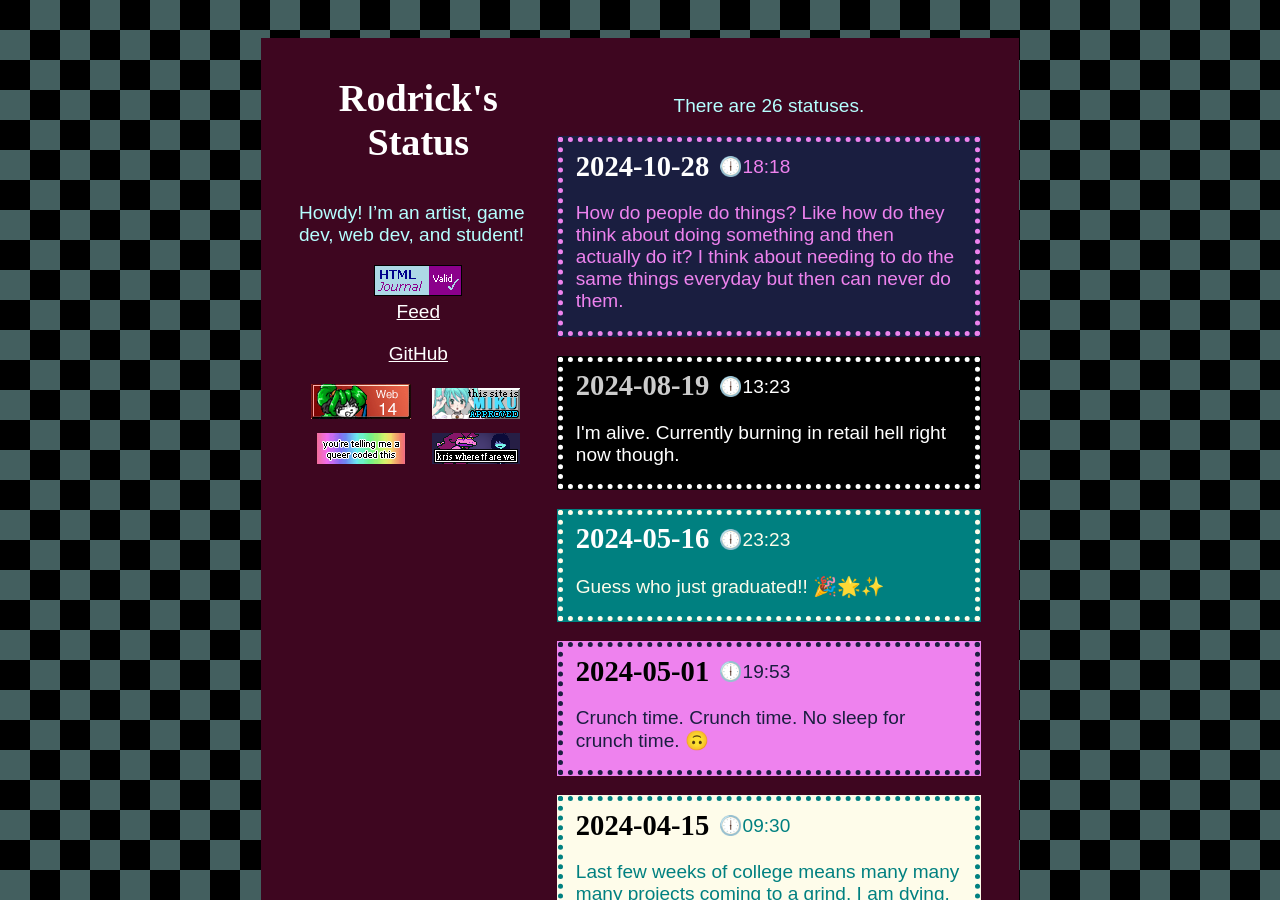
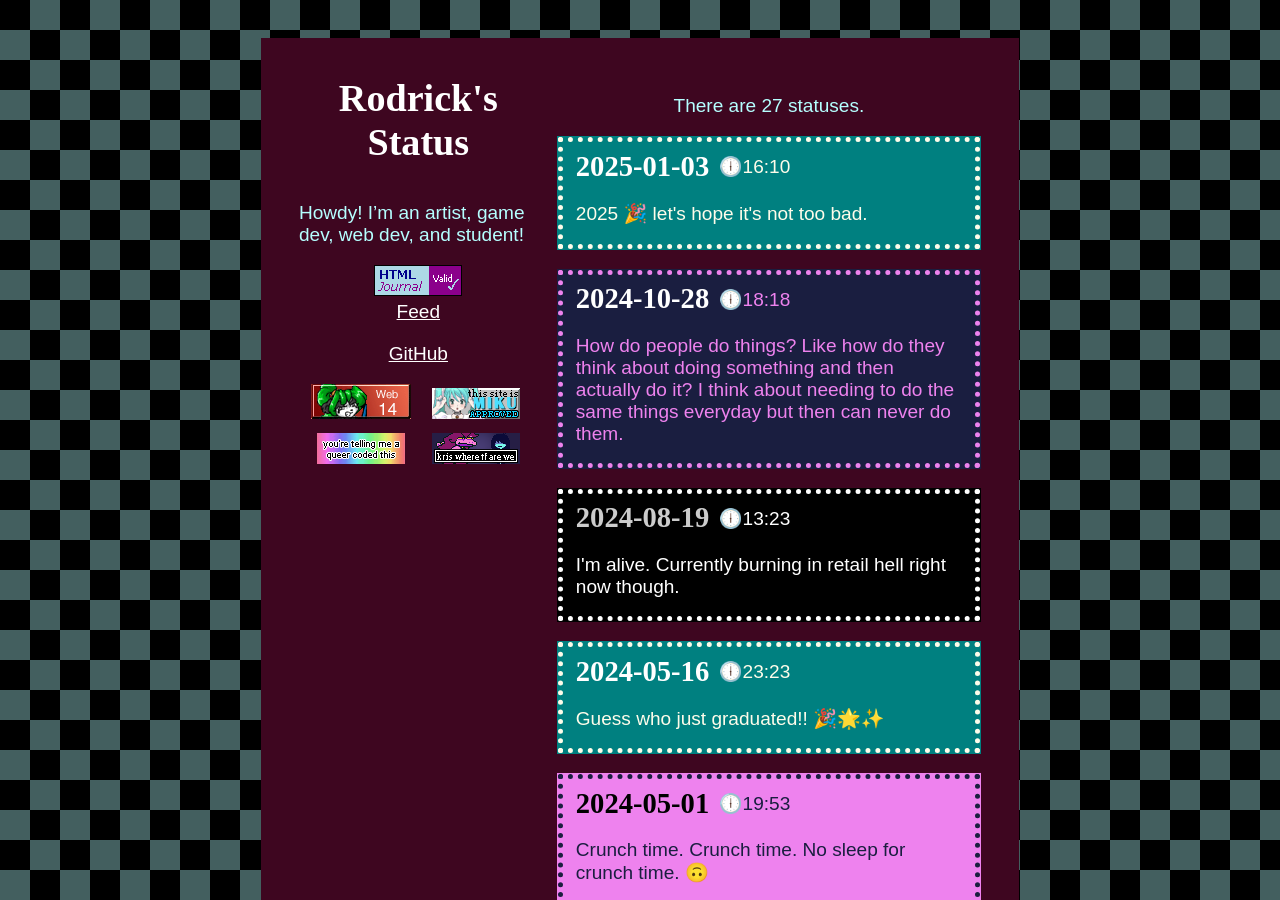
Before and after one commit to RodFireProductions/Status, a Jekyll site: the page built from site/index.md, in a window 1280 px wide and 900 px high. Built offline with Jekyll 4.4.1, drawn with Linux system fonts in a browser that asks for light colours.

Commit message:
Status Update Fri 01/03/2025 16:11:29.72

```diff
--- a/site/_data/entries.json
+++ b/site/_data/entries.json
@@ -1,6 +1,6 @@
 {
-    "num": 26,
-    "last_color": "pink-alt",
+    "num": 27,
+    "last_color": "green",
     "list": [
         {
             "id": 1,
@@ -224,6 +224,14 @@
             "color": "pink-alt",
             "content": "How do people do things? Like how do they think about doing something and then actually do it? I think about needing to do the same things everyday but then can never do them.",
             "image": null
+        },
+        {
+            "id": 27,
+            "time": "16:10",
+            "date": "2025-01-03",
+            "color": "green",
+            "content": "2025 🎉 let's hope it's not too bad.",
+            "image": null
         }
     ]
 }
```
